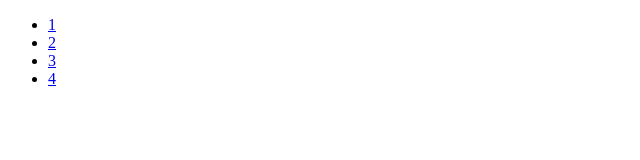
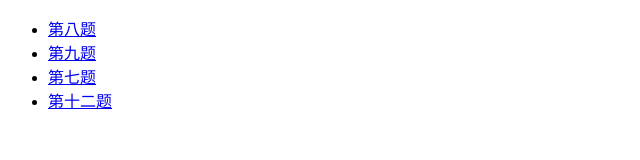
Before and after one commit to sy1032912451/task, a plain HTML site: page index.html in a window 1280 px wide. Shown: the whole page, without its empty margins (0-640 px from the left). Drawn offline with Linux system fonts and the light colour scheme.

Commit message:
修改index数字

```diff
--- a/index.html
+++ b/index.html
@@ -6,10 +6,10 @@
 </head>
 <body>
 	<ul>
-		<li><a href="shafa.html">1</a></li>
-		<li><a href="chaye.html">2</a></li>
-		<li><a href="biaoge1.html">3</a></li>
-		<li><a href="12.html">4</a></li>
+		<li><a href="shafa.html">第八题</a></li>
+		<li><a href="chaye.html">第九题</a></li>
+		<li><a href="biaoge1.html">第七题</a></li>
+		<li><a href="12.html">第十二题</a></li>
 	</ul>
 </body>
 </html>
```
